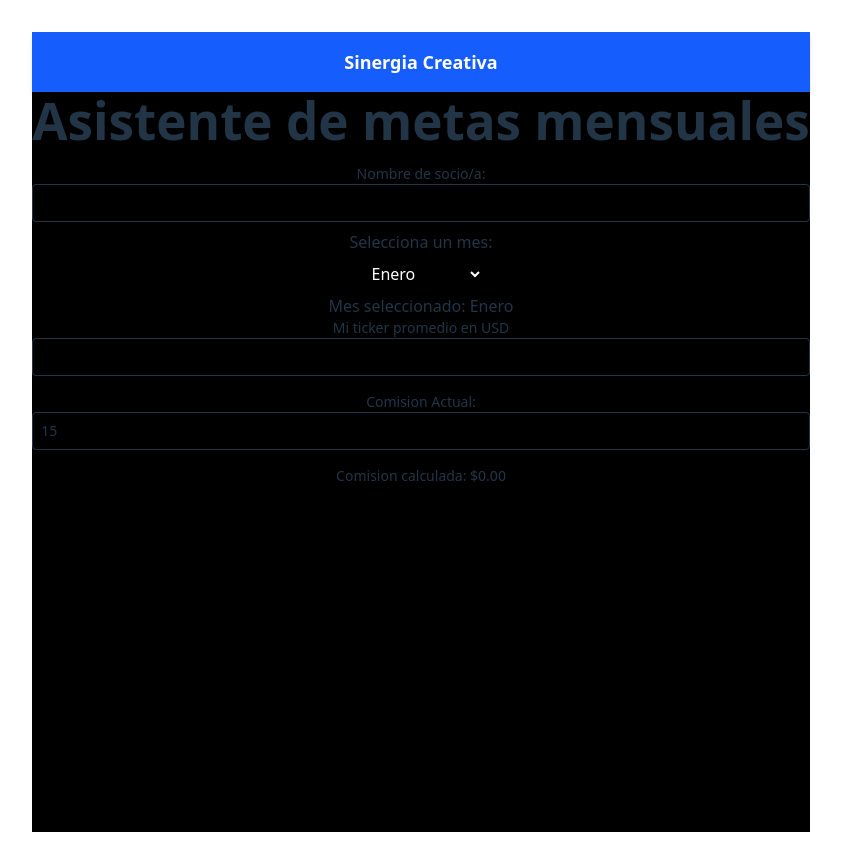
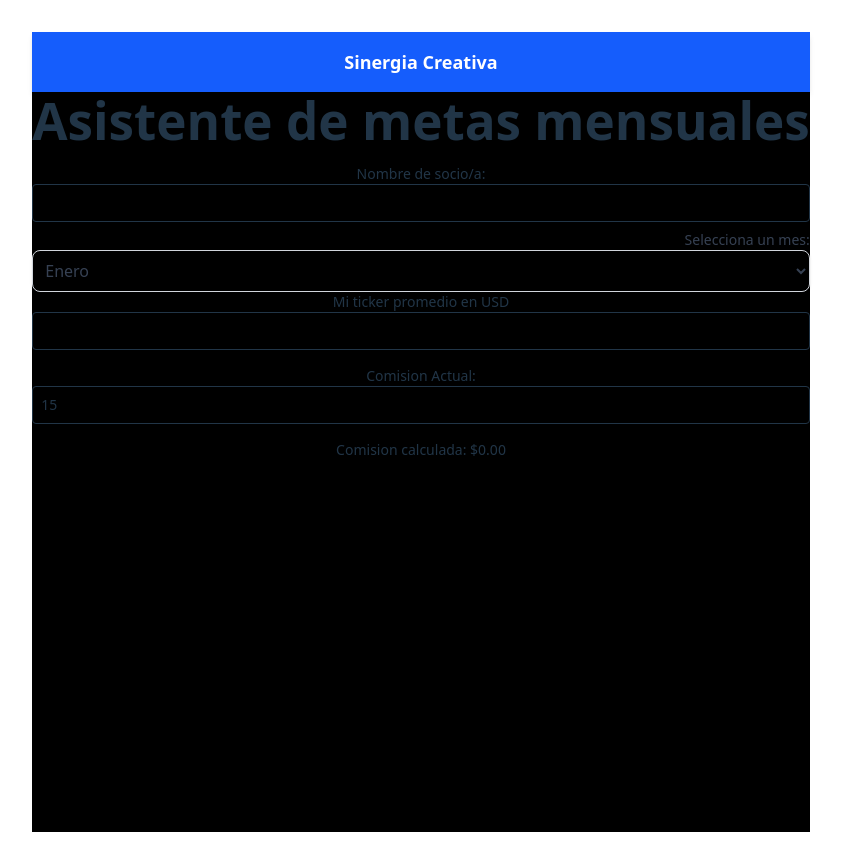
Before and after one commit to matiascruz-beep/DesafioFrontend, a React (Vite) app: page / in a window 1280 px wide. Shown: the whole page, without its empty margins (219-1060 px from the left). Built offline with nearby package versions, Linux system fonts and the light colour scheme.

Commit message:
Agrego propiedades de tailwind

```diff
--- a/src/components/monthSelect.jsx
+++ b/src/components/monthSelect.jsx
@@ -20,10 +20,10 @@ const MonthSelector = () => {
     };
 
     return (
-      <div>
-        <p>Selecciona un mes:</p>
+      <>
+<p className="text-sm font-medium text-gray-700 text-right">Selecciona un mes:</p>
         {/* Dropdown para seleccionar el mes */}
-        <select value={selectedMonth} onChange={handleMonthChange} className='bg-black text-white p-2 rounded'>
+        <select value={selectedMonth} onChange={handleMonthChange} className='text-gray-700 p-2 rounded w-full p-2 border border-gray-300 rounded-lg shadow-sm focus:ring-blue-500 focus:border-blue-500 transition"'>
           <option value="1">Enero</option>
           <option value="2">Febrero</option>
           <option value="3">Marzo</option>
@@ -37,9 +37,9 @@ const MonthSelector = () => {
           <option value="11">Noviembre</option>
           <option value="12">Diciembre</option>
         </select>
+      </>
 
-        <p>Mes seleccionado: {getMonthName(selectedMonth)}</p>
-      </div>
+
     );
   };
 
```
